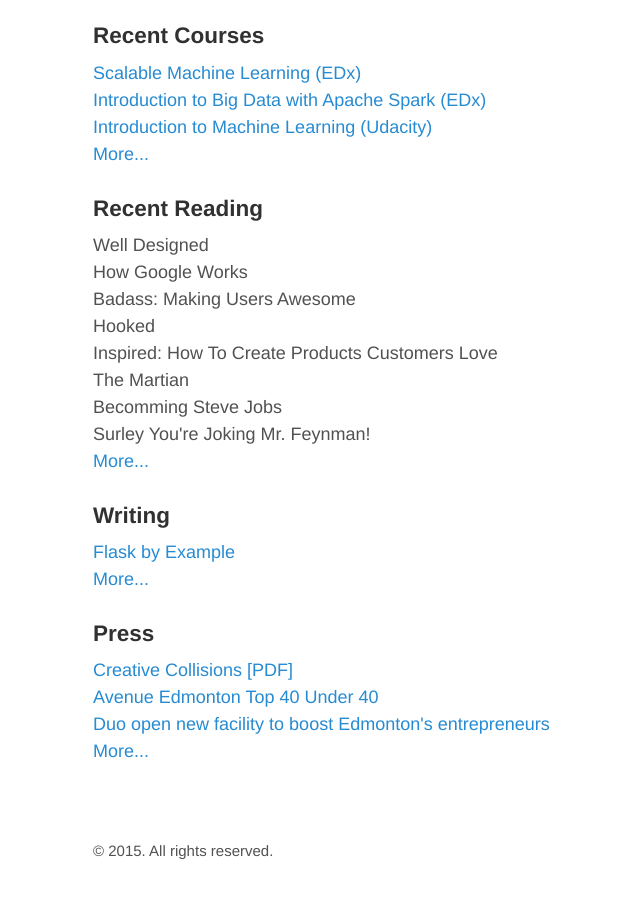
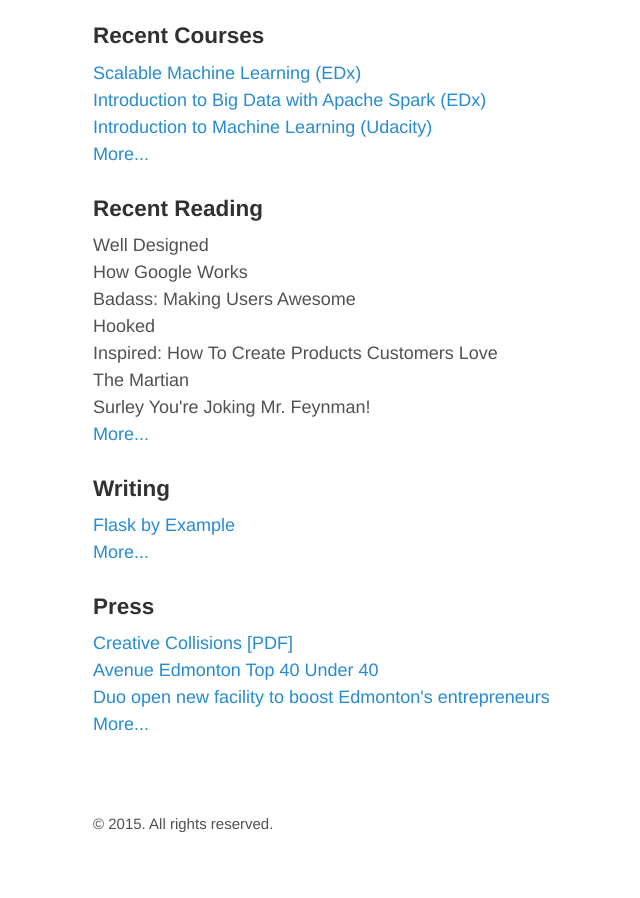
Before and after one commit to camlinke/camlinke.github.io, a Jekyll site: the page built from index.html, in a window 1280 px wide and 900 px high, scrolled down 1553 px. Shown: the whole window, without its empty margins (232-872 px from the left). Built offline with Jekyll 4.4.1, drawn with Linux system fonts in a browser that asks for light colours; nearby versions of some CDN libraries; the list of posts is cut into pages by our own code; after the commit the page ends 2426 px from its top, so only the background shows below that.

Commit message:
updated books on homepage

```diff
--- a/index.html
+++ b/index.html
@@ -45,7 +45,6 @@
   <li>Hooked</li>
   <li>Inspired: How To Create Products Customers Love</li>
   <li>The Martian</li>
-  <li>Becomming Steve Jobs</li>
   <li>Surley You're Joking Mr. Feynman!</li>
   <li><a href="/reading">More...</a></li>
 </ul>
```
